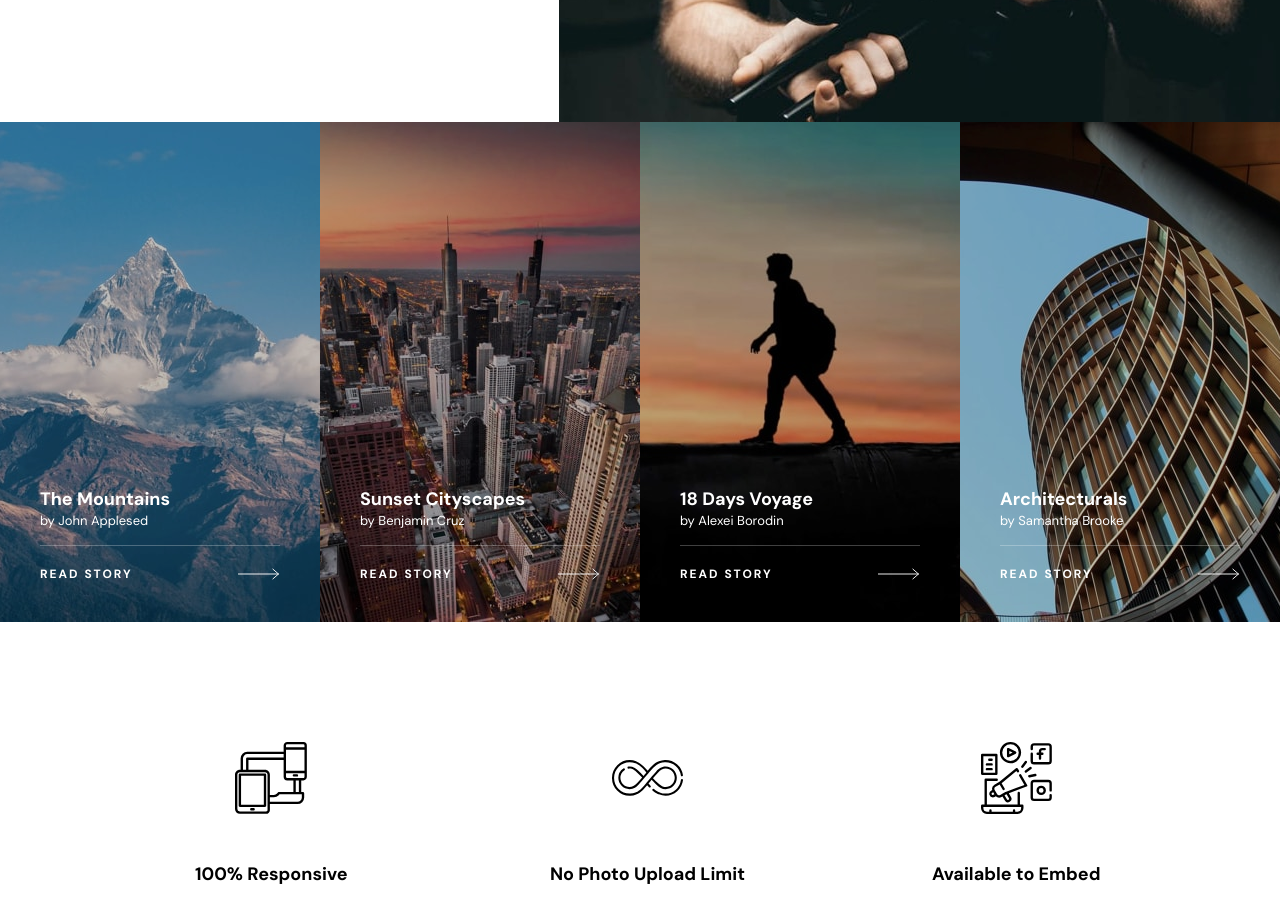
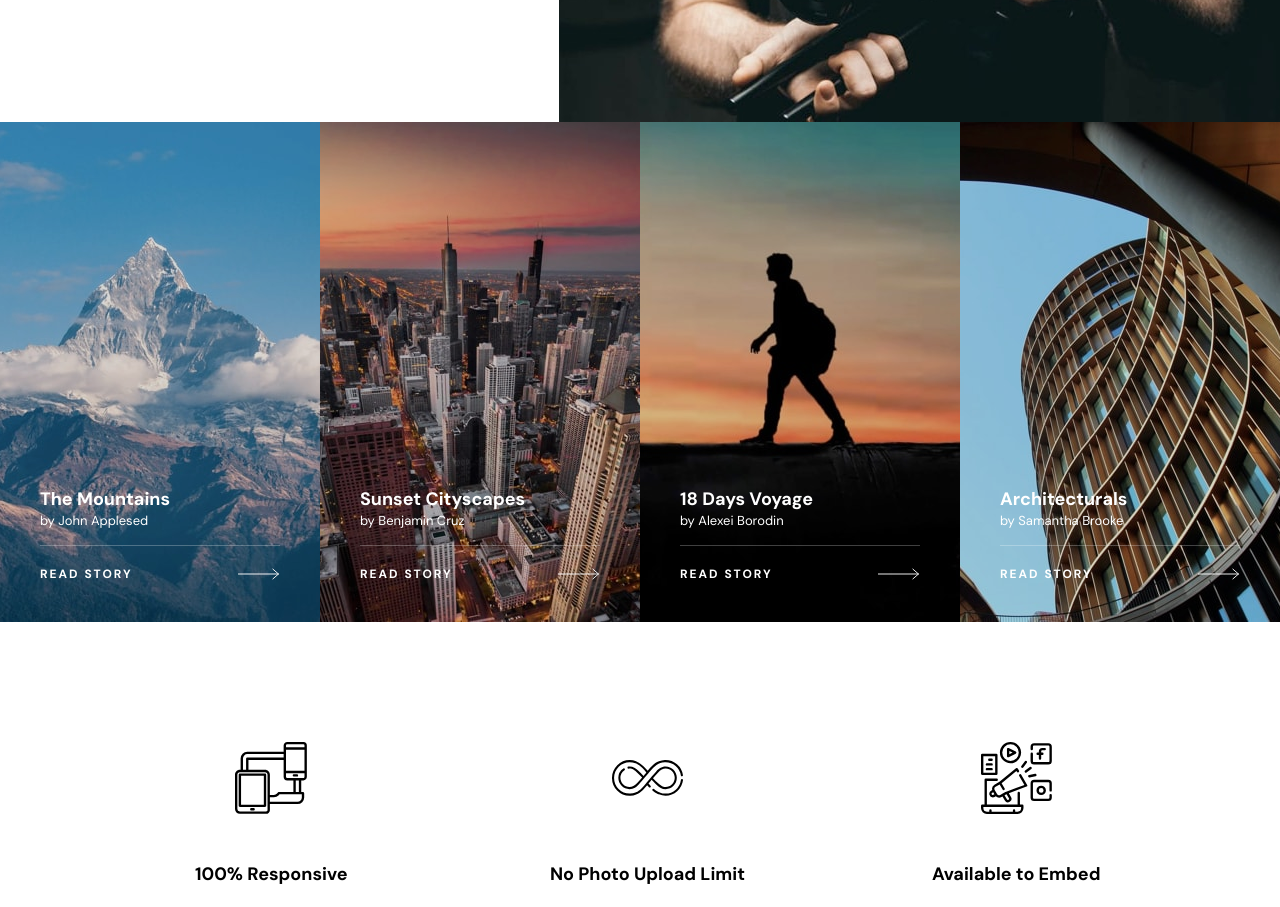
Before and after one commit to codezeloss/photosnap-multi-page-website, a Next.js app: page / in a window 1280 px wide. Shown: the part 1800-2707 px from the top of the page. Built offline with nearby package versions, Linux system fonts and the light colour scheme.

Commit message:
Debug some UI issues

```diff
--- a/components/UI/Story.tsx
+++ b/components/UI/Story.tsx
@@ -23,7 +23,7 @@ const Story = ({ date, src, title, credit }: Props) => {
         />
       </div>
 
-      <div className="flex flex-col justify-end w-[100%] z-[10] h-[100%] absolute bottom-0 p-[40px] bg-pure-black/[.25]">
+      <div className="flex flex-col justify-end w-[100%] z-[10] h-[100%] absolute bottom-0 p-[40px] bg-pure-black/[.15]">
         <div className="mb-[16px]">
           <p className="font-dm-sans font-normal text-[13px] leading-[17px] text-pure-white mb-[4px]">
             {date ? date : ""}
```
